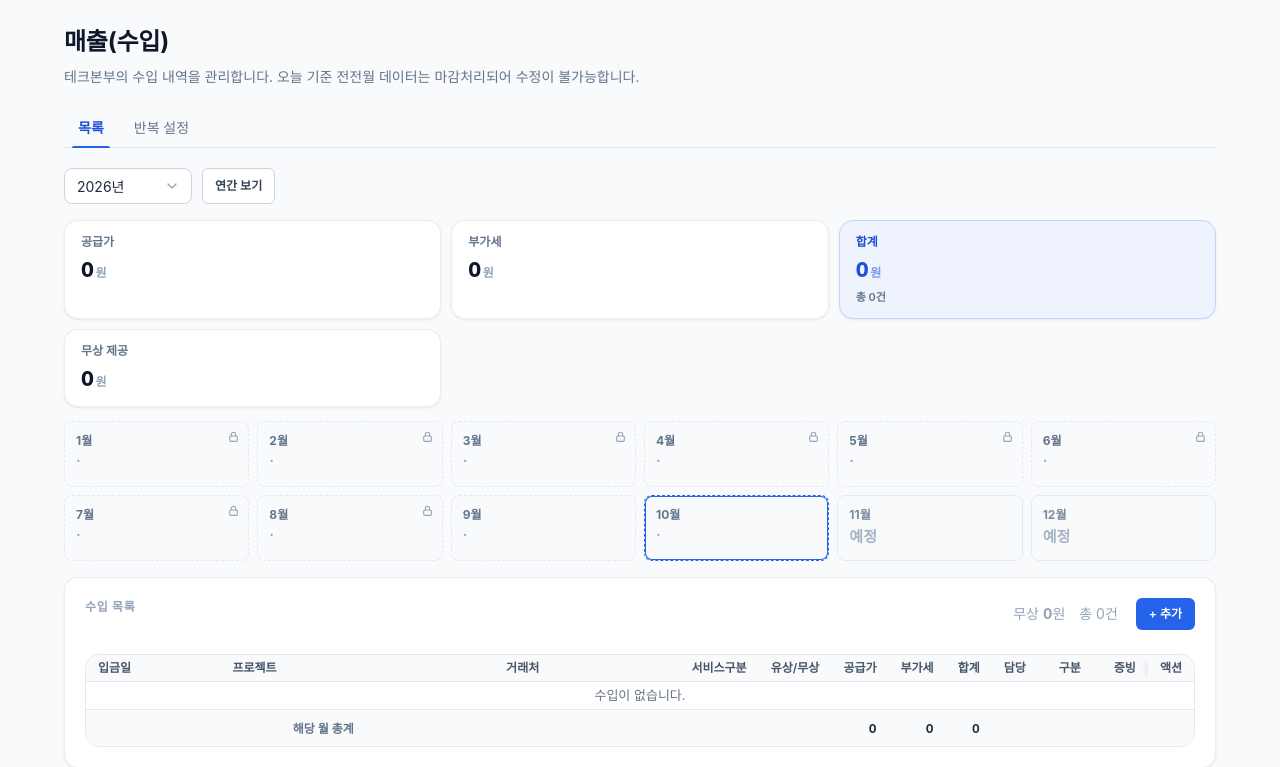
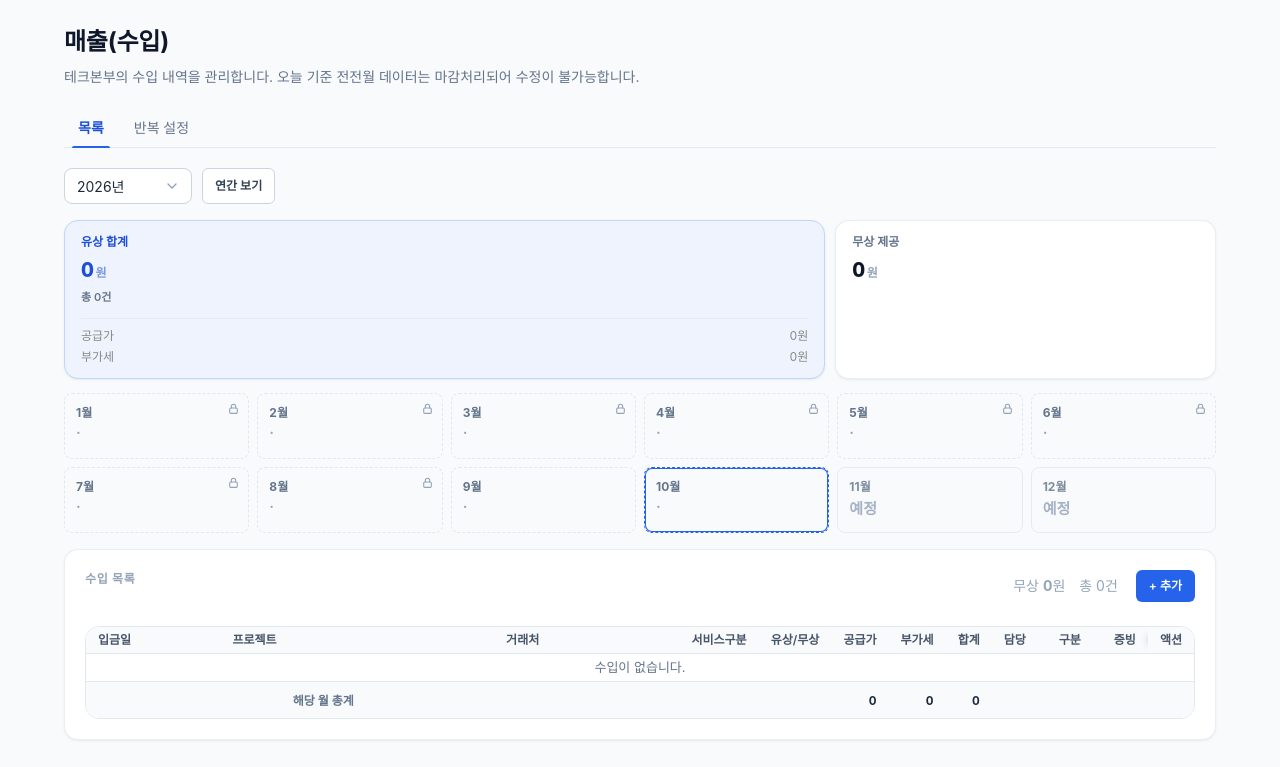
Before and after one commit to innored/tech-bizboard, a PHP site: page /revenues in a window 1280 px wide. Shown: the part 64-831 px from the top of the page. After the commit the page ends 805 px from the top, so only its background shows below. Run offline with PHP 8.4, Linux system fonts and the light colour scheme; data that the repository does not hold is empty; some libraries are stand-ins or nearby versions; some web fonts are replaced.

Commit message:
style(revenue): year KPI as 유상 block (합계+공급가·부가세 sub) + separate 무상 block

```diff
--- a/public/asset/css/tech-bizboard.css
+++ b/public/asset/css/tech-bizboard.css
@@ -1007,10 +1007,28 @@ html, body, input, button, select, textarea {
 .rev-toolbar #rev-year-view { height: 36px; }
 .rev-year-kpis {
   display: grid;
-  grid-template-columns: repeat(3, minmax(0, 1fr));
+  grid-template-columns: minmax(0, 2fr) minmax(0, 1fr);
   gap: 10px;
   margin: 0 0 14px;
 }
+/* 유상 블록: 합계(큰 숫자) 아래 공급가·부가세를 작게 분리 표기 */
+.rev-year-sub {
+  width: 100%;
+  margin-top: 8px;
+  padding-top: 8px;
+  border-top: 1px solid color-mix(in srgb, var(--ink-200) 70%, transparent);
+  display: flex;
+  flex-direction: column;
+  gap: 3px;
+}
+.rev-year-sub-row {
+  display: flex;
+  justify-content: space-between;
+  gap: 14px;
+  font-size: 12px;
+  color: var(--text-faint, #888);
+}
+.rev-year-sub-amt { font-variant-numeric: tabular-nums; }
 .rev-year-kpi {
   display: flex;
   flex-direction: column;
--- a/view/revenues.php
+++ b/view/revenues.php
@@ -68,20 +68,16 @@ require __DIR__ . '/_header.php';
             >연간 보기</button>
           </div>
           <div class="rev-year-kpis" aria-label="연간 요약">
-            <article class="rev-year-kpi">
-              <span class="rev-year-kpi-label">공급가</span>
-              <strong class="rev-year-kpi-amt"><span id="rev-year-supply">0</span><span class="unit">원</span></strong>
-            </article>
-            <article class="rev-year-kpi">
-              <span class="rev-year-kpi-label">부가세</span>
-              <strong class="rev-year-kpi-amt"><span id="rev-year-vat">0</span><span class="unit">원</span></strong>
-            </article>
-            <article class="rev-year-kpi is-total">
-              <span class="rev-year-kpi-label">합계</span>
+            <article class="rev-year-kpi rev-year-paid is-total">
+              <span class="rev-year-kpi-label">유상 합계</span>
               <strong class="rev-year-kpi-amt"><span id="rev-year-total">0</span><span class="unit">원</span></strong>
               <span class="rev-year-kpi-n" id="rev-year-count">총 0건</span>
+              <div class="rev-year-sub">
+                <span class="rev-year-sub-row"><span class="rev-year-sub-label">공급가</span><span class="rev-year-sub-amt"><span id="rev-year-supply">0</span>원</span></span>
+                <span class="rev-year-sub-row"><span class="rev-year-sub-label">부가세</span><span class="rev-year-sub-amt"><span id="rev-year-vat">0</span>원</span></span>
+              </div>
             </article>
-            <article class="rev-year-kpi">
+            <article class="rev-year-kpi rev-year-free-block">
               <span class="rev-year-kpi-label">무상 제공</span>
               <strong class="rev-year-kpi-amt"><span id="rev-year-free">0</span><span class="unit">원</span></strong>
             </article>
```
